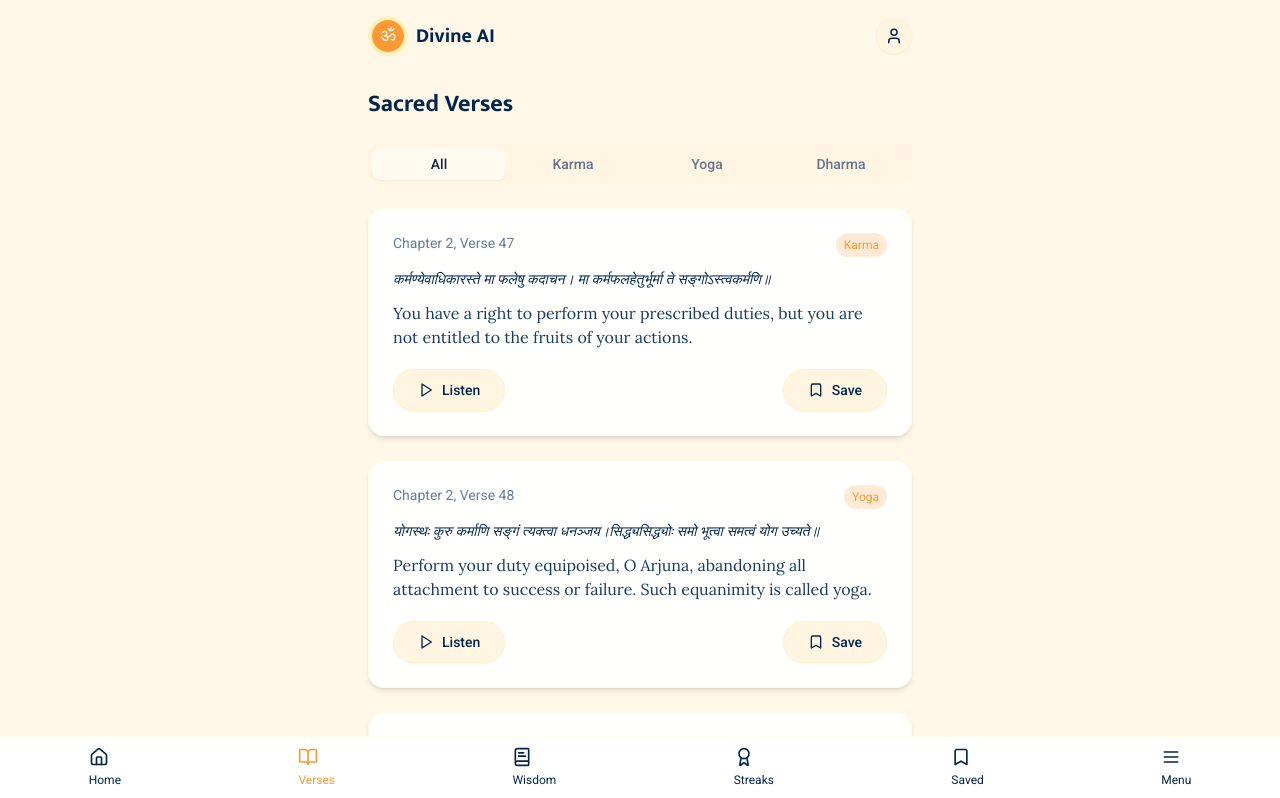
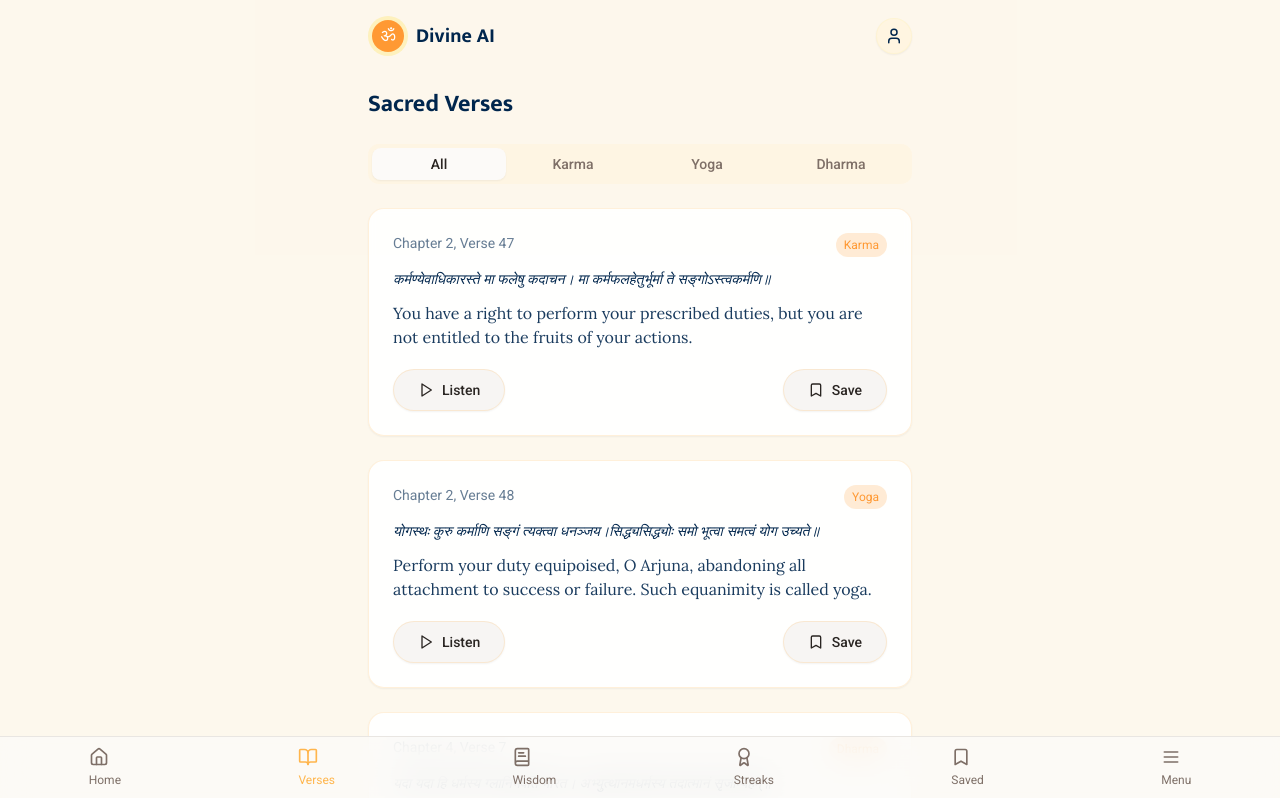
Before and after one commit to its-me-ojas/divine-ai-frontend, a React (Vite) app: page /verses in a window 1280 px wide. Shown: the top 798 px of the page. Built offline with nearby package versions, Linux system fonts and the light colour scheme.

Commit message:
Refactor: Improve color scheme and theming
Redesign light and dark modes for better visual harmony and spiritual aesthetic.
Implement new color palettes across all components.
Set light mode as the default theme.

```diff
--- a/src/components/Navigation.tsx
+++ b/src/components/Navigation.tsx
@@ -1,4 +1,3 @@
-
 import { Home, BookOpen, Award, Bookmark, Menu, BookText } from "lucide-react";
 import { Link, useLocation } from "react-router-dom";
 import { useState, useEffect } from "react";
@@ -30,13 +29,10 @@ const Navigation = () => {
         document.documentElement.classList.remove("dark");
       }
     } else {
-      // Check system preference if no local storage preference exists
-      const prefersDark = window.matchMedia("(prefers-color-scheme: dark)").matches;
-      setIsDarkMode(prefersDark);
-
-      if (prefersDark) {
-        document.documentElement.classList.add("dark");
-      }
+      // Default to light mode if no preference is set
+      setIsDarkMode(false);
+      document.documentElement.classList.remove("dark");
+      localStorage.setItem("darkMode", "false");
     }
   }, []);
 
@@ -72,7 +68,7 @@ const Navigation = () => {
   return (
     <>
       {/* Mobile Bottom Navigation */}
-      <div className="fixed bottom-0 left-0 right-0 h-16 bg-white dark:bg-divine-blue border-t border-divine-lightGold/30 dark:border-divine-gold/20 flex items-center justify-around z-10">
+      <div className="fixed bottom-0 left-0 right-0 h-16 bg-background/80 dark:bg-background/80 border-t border-border backdrop-blur-lg flex items-center justify-around z-10">
         <NavItem
           to="/"
           isActive={location.pathname === "/"}
@@ -144,7 +140,7 @@ const Navigation = () => {
             </SheetTrigger>
             <SheetContent
               side="right"
-              className="bg-divine-cream/95 dark:bg-divine-blue border-divine-lightGold/30 dark:border-divine-gold/20"
+              className="bg-background/95 dark:bg-background/95 border-border backdrop-blur-xl"
             >
               <AnimatePresence>
                 {isSheetOpen && (
@@ -241,7 +237,6 @@ const Navigation = () => {
   );
 };
 
-// Extracted NavItem component to reduce redundancy
 interface NavItemProps {
   to: string;
   isActive: boolean;
--- a/src/index.css
+++ b/src/index.css
@@ -1,4 +1,3 @@
-
 @import url('https://fonts.googleapis.com/css2?family=Mukta:wght@300;400;500;600;700&display=swap');
 @import url('https://fonts.googleapis.com/css2?family=Lora:ital,wght@0,400;0,500;0,600;0,700;1,400&display=swap');
 @import url('https://fonts.googleapis.com/css2?family=Roboto:wght@300;400;500;700&display=swap');
@@ -9,83 +8,83 @@
 
 @layer base {
   :root {
-    --background: 39 100% 97%;
-    --foreground: 210 60% 16%;
+    --background: 40 33% 98%;
+    --foreground: 20 10% 15%;
 
     --card: 0 0% 100%;
-    --card-foreground: 210 60% 16%;
+    --card-foreground: 20 10% 15%;
 
     --popover: 0 0% 100%;
-    --popover-foreground: 210 60% 16%;
+    --popover-foreground: 20 10% 15%;
 
-    --primary: 30 100% 50%;
-    --primary-foreground: 0 0% 100%;
+    --primary: 35 100% 65%;
+    --primary-foreground: 20 10% 15%;
 
-    --secondary: 210 80% 16%;
-    --secondary-foreground: 0 0% 100%;
+    --secondary: 30 20% 96%;
+    --secondary-foreground: 20 10% 15%;
 
-    --muted: 210 20% 93%;
-    --muted-foreground: 215 16% 47%;
+    --muted: 30 20% 96%;
+    --muted-foreground: 20 10% 45%;
 
-    --accent: 45 100% 50%;
-    --accent-foreground: 210 60% 16%;
+    --accent: 35 85% 65%;
+    --accent-foreground: 20 10% 15%;
 
     --destructive: 0 84% 60%;
-    --destructive-foreground: 210 40% 98%;
+    --destructive-foreground: 0 0% 98%;
 
-    --border: 210 20% 90%;
-    --input: 210 20% 90%;
-    --ring: 30 100% 50%;
+    --border: 30 15% 90%;
+    --input: 30 15% 90%;
+    --ring: 35 100% 65%;
 
     --radius: 0.8rem;
 
-    --sidebar-background: 0 0% 98%;
-    --sidebar-foreground: 240 5% 26%;
-    --sidebar-primary: 210 60% 16%;
-    --sidebar-primary-foreground: 0 0% 98%;
-    --sidebar-accent: 240 5% 96%;
-    --sidebar-accent-foreground: 240 6% 10%;
-    --sidebar-border: 220 13% 91%;
-    --sidebar-ring: 217 91% 60%;
+    --sidebar-background: 40 33% 98%;
+    --sidebar-foreground: 20 10% 45%;
+    --sidebar-primary: 35 100% 65%;
+    --sidebar-primary-foreground: 20 10% 15%;
+    --sidebar-accent: 30 20% 96%;
+    --sidebar-accent-foreground: 20 10% 15%;
+    --sidebar-border: 30 15% 90%;
+    --sidebar-ring: 35 100% 65%;
   }
 
   .dark {
-    --background: 210 60% 7%;
-    --foreground: 39 100% 95%;
+    --background: 0 0% 7%;
+    --foreground: 0 0% 94%;
 
-    --card: 210 60% 9%;
-    --card-foreground: 39 100% 95%;
+    --card: 0 0% 9%;
+    --card-foreground: 0 0% 94%;
 
-    --popover: 210 60% 9%;
-    --popover-foreground: 39 100% 95%;
+    --popover: 0 0% 9%;
+    --popover-foreground: 0 0% 94%;
 
-    --primary: 30 100% 50%;
+    --primary: 35 100% 50%;
     --primary-foreground: 0 0% 100%;
 
-    --secondary: 210 25% 18%;
-    --secondary-foreground: 39 100% 95%;
+    --secondary: 0 0% 11%;
+    --secondary-foreground: 0 0% 94%;
 
-    --muted: 210 25% 18%;
-    --muted-foreground: 215 20% 65%;
+    --muted: 0 0% 11%;
+    --muted-foreground: 0 0% 65%;
 
     --accent: 35 100% 50%;
-    --accent-foreground: 210 60% 16%;
+    --accent-foreground: 0 0% 100%;
 
     --destructive: 0 63% 31%;
-    --destructive-foreground: 210 40% 98%;
+    --destructive-foreground: 0 0% 98%;
 
-    --border: 210 25% 18%;
-    --input: 210 25% 18%;
-    --ring: 30 100% 50%;
+    --border: 0 0% 11%;
+    --input: 0 0% 11%;
+    --ring: 35 100% 50%;
 
-    --sidebar-background: 210 60% 7%;
-    --sidebar-foreground: 240 5% 96%;
-    --sidebar-primary: 30 100% 50%;
+    --sidebar-background: 0 0% 7%;
+    --sidebar-foreground: 0 0% 94%;
+    --sidebar-primary: 35 100% 50%;
     --sidebar-primary-foreground: 0 0% 100%;
-    --sidebar-accent: 240 4% 16%;
-    --sidebar-accent-foreground: 240 5% 96%;
-    --sidebar-border: 240 4% 16%;
-    --sidebar-ring: 217 91% 60%;
+    --sidebar-accent: 0 0% 11%;
+    --sidebar-accent-foreground: 0 0% 94%;
+    --sidebar-border: 0 0% 11%;
+    --sidebar-ring: 35 100% 50%;
   }
 }
 
@@ -113,27 +112,26 @@
 
 @layer components {
   .divine-card {
-    @apply bg-white/90 dark:bg-divine-blue/40 rounded-xl sm:rounded-2xl shadow-md border border-divine-lightGold/30 dark:border-divine-gold/20 backdrop-blur-sm p-4 sm:p-6;
+    @apply bg-white/90 dark:bg-black/40 rounded-xl sm:rounded-2xl shadow-sm border border-primary/20 dark:border-primary/10 backdrop-blur-sm p-4 sm:p-6;
   }
 
   .divine-button {
-    @apply bg-divine-saffron hover:bg-divine-saffron/90 text-white font-medium rounded-full px-4 sm:px-6 py-2 sm:py-2.5 flex items-center justify-center gap-2 transition-all shadow-sm hover:shadow;
+    @apply bg-primary hover:bg-primary/90 text-primary-foreground font-medium rounded-full px-4 sm:px-6 py-2 sm:py-2.5 flex items-center justify-center gap-2 transition-all shadow-sm hover:shadow;
   }
 
   .divine-button-secondary {
-    @apply bg-divine-cream hover:bg-divine-cream/90 dark:bg-divine-blue/60 dark:hover:bg-divine-blue/80 text-divine-blue dark:text-white font-medium rounded-full px-4 sm:px-6 py-2 sm:py-2.5 flex items-center justify-center gap-2 transition-all shadow-sm hover:shadow border border-divine-lightGold/50 dark:border-divine-gold/20;
+    @apply bg-secondary hover:bg-secondary/90 dark:bg-secondary/10 dark:hover:bg-secondary/20 text-foreground font-medium rounded-full px-4 sm:px-6 py-2 sm:py-2.5 flex items-center justify-center gap-2 transition-all shadow-sm hover:shadow border border-primary/20 dark:border-primary/10;
   }
 
   .nav-item {
-    @apply flex flex-col items-center justify-center p-1.5 sm:p-2 rounded-lg transition-all;
+    @apply flex flex-col items-center justify-center p-1.5 sm:p-2 rounded-lg transition-all text-muted-foreground;
   }
 
   .nav-item.active {
-    @apply text-divine-saffron;
+    @apply text-primary;
   }
 }
 
-/* Optimize animations */
 @media (prefers-reduced-motion: reduce) {
   *, ::before, ::after {
     animation-duration: 0.01ms !important;
```
